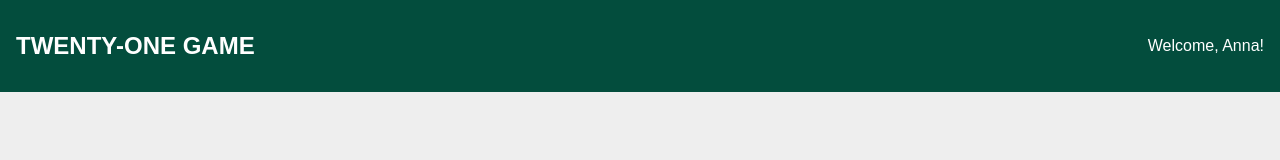
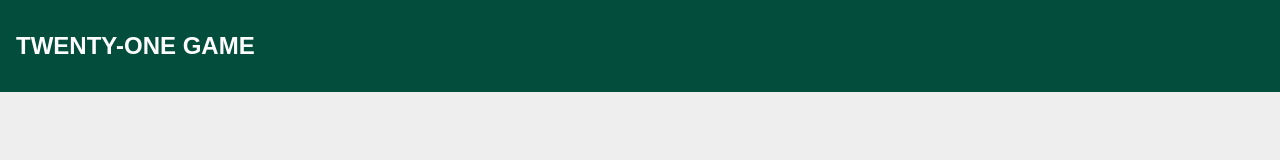
Before and after one commit to annaszalkiewicz/react-blackjack, a React (Create React App) app: page / in a window 1280 px wide. Shown: the top 160 px of the page. Built offline with nearby package versions, Linux system fonts and the light colour scheme.

Commit message:
Display user nickname in the header  after login

```diff
--- a/src/components/Header/Header.tsx
+++ b/src/components/Header/Header.tsx
@@ -1,13 +1,17 @@
 import React from 'react';
 import './Header.scss';
+import { RootState } from '../../store/reducers/rootReducer';
+import { useSelector } from 'react-redux';
 
 const Header = () => {
-  return (
-    <header className="header">
-      <h1>Twenty-One Game</h1>
-      <p>Welcome, Anna!</p>
-    </header>
-  );
-}
+	const user = (state: RootState) => state.user;
+	const props = useSelector(user);
+	return (
+		<header className='header'>
+			<h1>Twenty-One Game</h1>
+			{props.isLoggedIn && <p>Welcome, {props.nickname}!</p>}
+		</header>
+	);
+};
 
 export default Header;
```
